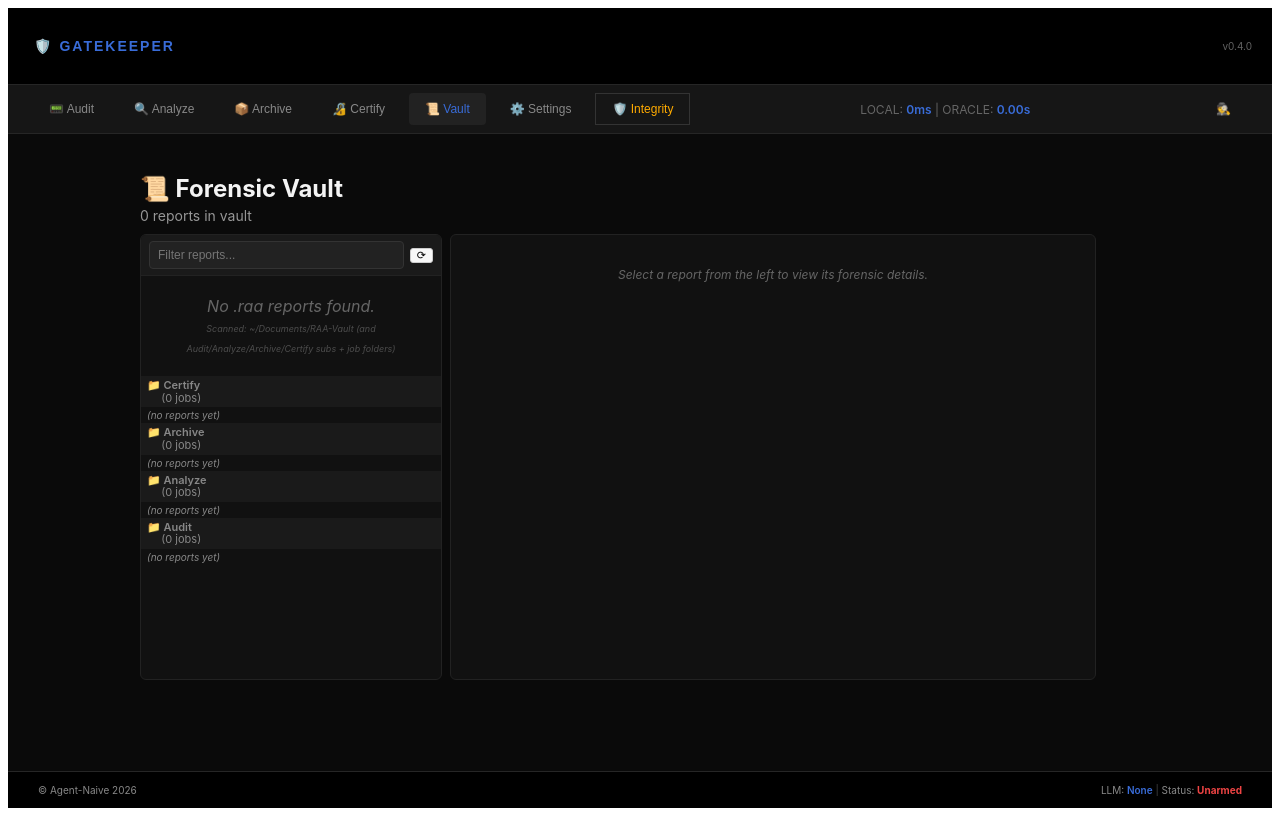
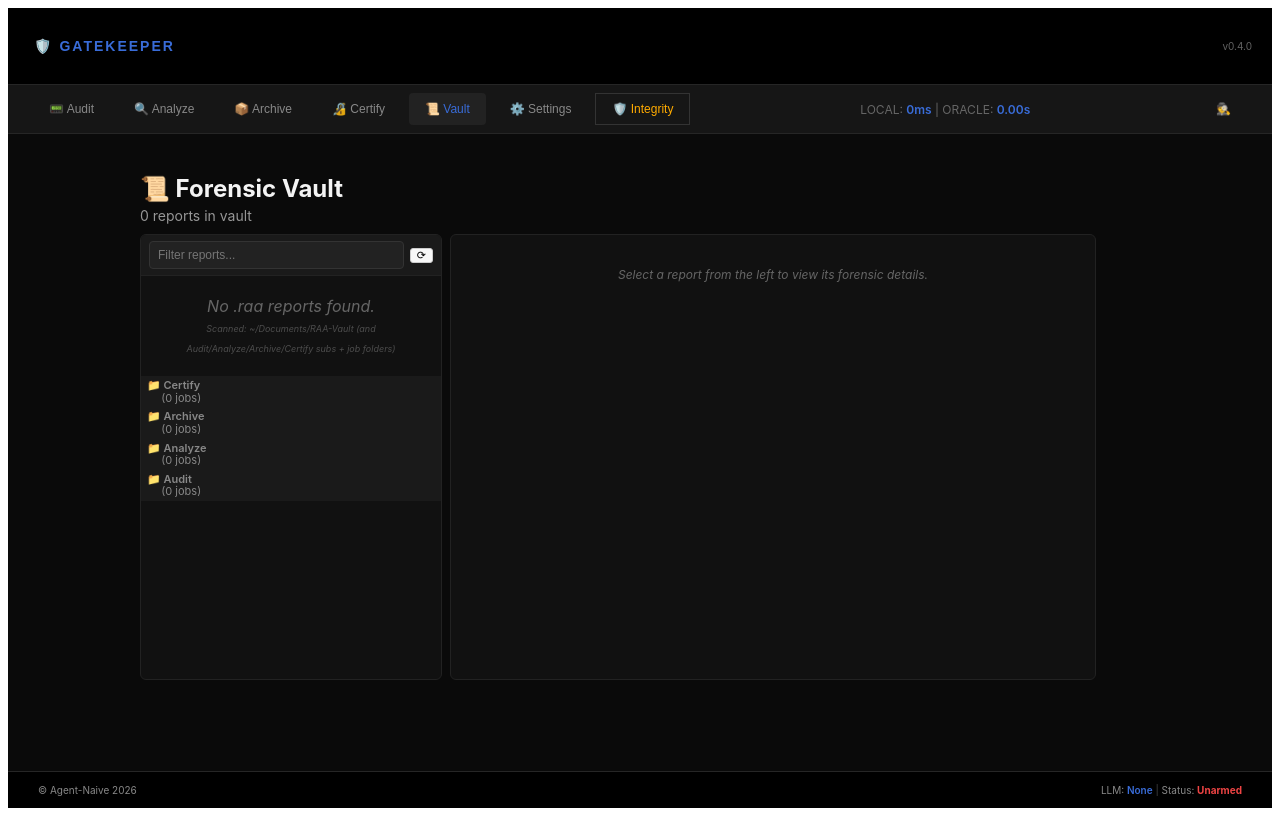
Before and after one commit to Agent-Naive/RAA-Gatekeeper, a SvelteKit app: page / in a window 1280 px wide. Both pictures are taken after a click on the button "📜 Vault". Built offline with nearby package versions, Linux system fonts and the light colour scheme.

Commit message:
vault: make full accordion start collapsed by removing  attributes from both vault-sub-accordion and vault-job-accordion <details> elements. All folders (subs + job folders) now default to closed state on load.

```diff
--- a/src/routes/+page.svelte
+++ b/src/routes/+page.svelte
@@ -1534,7 +1534,7 @@
                   {#each ['Certify', 'Archive', 'Analyze', 'Audit'] as op}
                     {@const subGroups = groups[op] || {}}
                     {@const jobKeys = Object.keys(subGroups)}
-                    <details class="vault-sub-accordion" open>
+                    <details class="vault-sub-accordion">
                       <summary class="vault-sub-header">
                         📁 {op}<br><span style="font-weight: normal; color: #888; padding-left: 1.3em;">({jobKeys.length} jobs)</span>
                       </summary>
@@ -1544,7 +1544,7 @@
                         {#each jobKeys as jobFolder}
                           {@const entry = subGroups[jobFolder]}
                           {@const totalInJob = (entry.manifest ? 1 : 0) + entry.reports.length}
-                          <details class="vault-job-accordion" open>
+                          <details class="vault-job-accordion">
                             <summary class="vault-job-header">
                               📂 {jobFolder}<br><span style="font-weight: normal; color: #888; padding-left: 1.3em;">({totalInJob})</span>
                             </summary>
```
